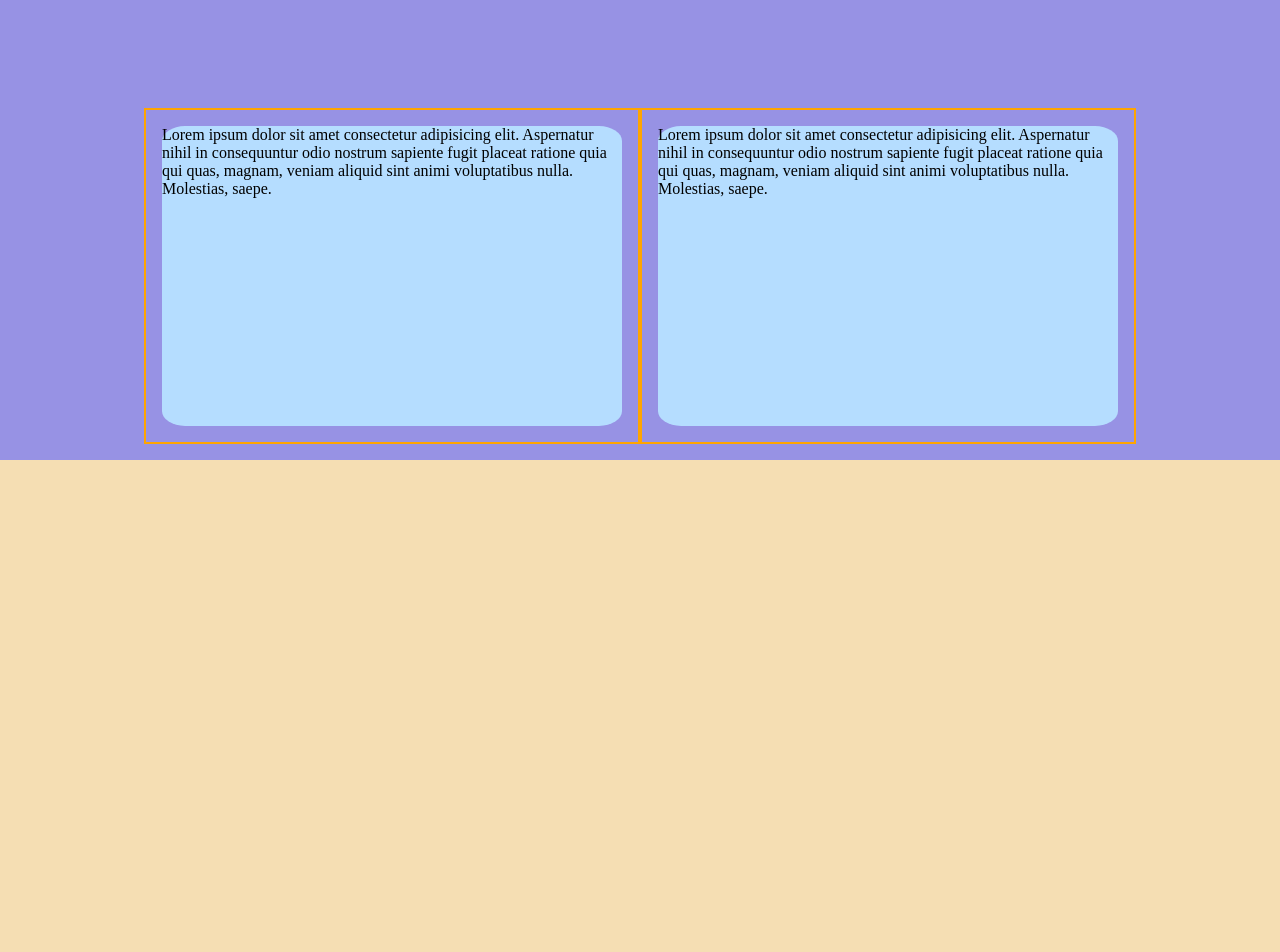
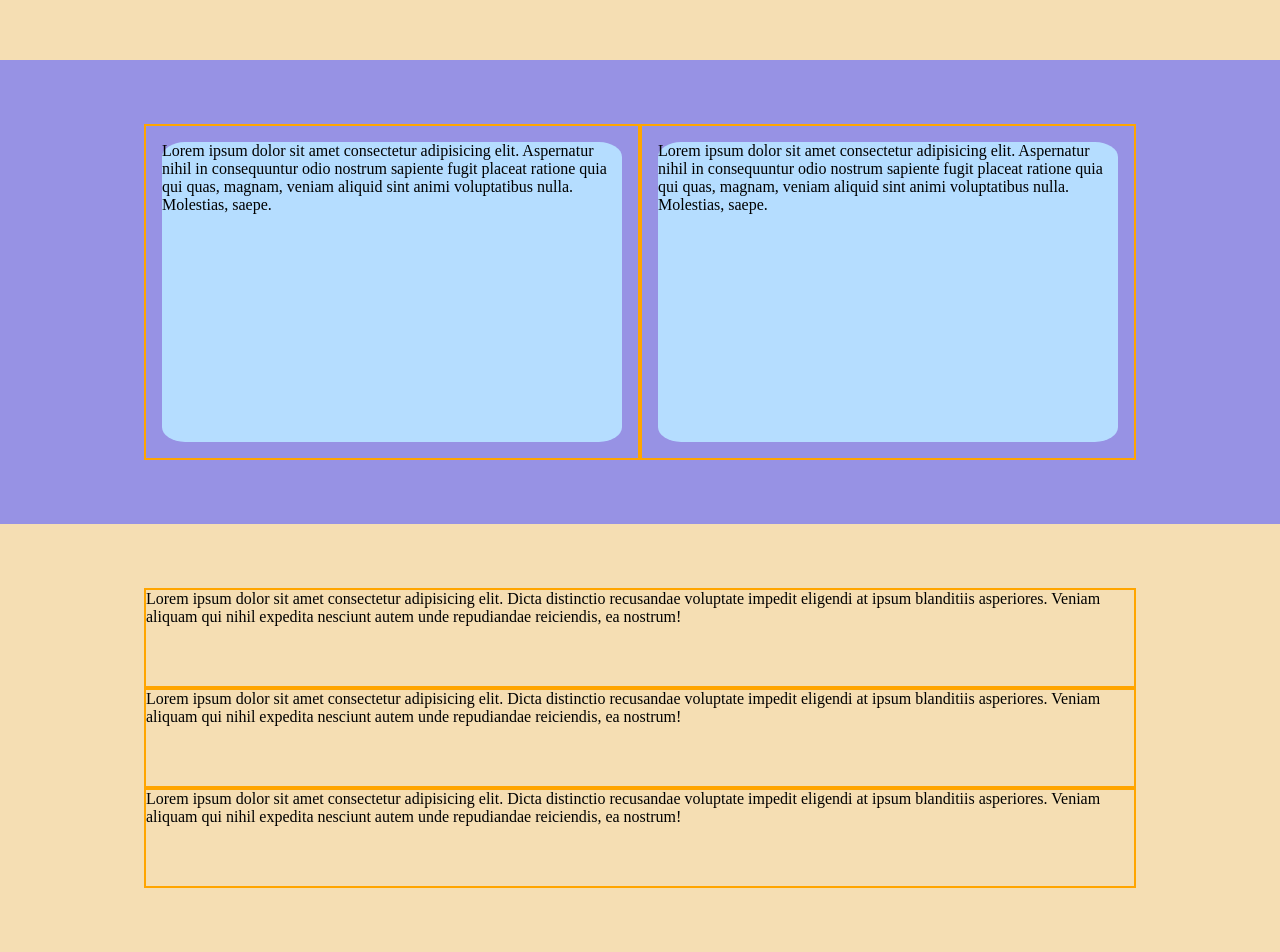
Before and after one commit to italocirillo/htmlcss-responsive-layout, a plain HTML site: page index.html in a window 1280 px wide. Shown: the part 500-1452 px from the top of the page. Before the commit the page ends 960 px from the top, so only its background shows below. Drawn offline with Linux system fonts and the light colour scheme.

Commit message:
3ªSezione-fatta

```diff
--- a/css/style.css
+++ b/css/style.css
@@ -15,12 +15,17 @@ img{
 .padding-verticale-1{
     padding: 1em 0em;
 }
-.padding-right-1{
-    padding-right: 1em;
+.padding-verticale-2{
+    padding: 2em 0em;
 }
-.padding-bottom-1{
-    padding-bottom: 1em;
+.padding-verticale-4{
+    padding: 4em 0em;
 }
+.padding-largo{
+    padding-top: 8em;
+    padding-bottom: 4em;
+}
+
 
 /* COMUNE */
 .contenitore{
@@ -75,7 +80,6 @@ ul{
 .riga{
     display: flex;
     flex-wrap: wrap;
-    padding-top: 8em;
 }
 .col-di5{
     width: 100%;
--- a/index.html
+++ b/index.html
@@ -51,7 +51,7 @@
     <main>
         <!-- GRIGLIA 1ª SEZIONE -->
         <section>
-            <div class="contenitore">
+            <div class="contenitore padding-largo">
                 <div class="riga padding-verticale-1">
                     <div class="col-di5 colonna-larga">
                         <div class="carta">
@@ -85,8 +85,8 @@
 
         <!-- GRIGLIA 2ª SEZIONE-->
         <section class="sezione2">
-            <div class="contenitore">
-                <div class="riga padding-verticale-1">
+            <div class="contenitore padding-verticale-4">
+                <div class="riga">
                     <div class="col-di2">
                         <div class="carta">
                             Lorem ipsum dolor sit amet consectetur adipisicing elit. Aspernatur nihil in consequuntur odio nostrum sapiente fugit placeat ratione quia qui quas, magnam, veniam aliquid sint animi voluptatibus nulla. Molestias, saepe.
@@ -101,6 +101,22 @@
             </div>
         </section>
         <!-- FINE GRIGLIA 2ª SEZIONE-->
+
+        <!--3ª SEZIONE -->
+        <section>
+            <div class="contenitore padding-verticale-4">
+                <div class="box">
+                    <p>Lorem ipsum dolor sit amet consectetur adipisicing elit. Dicta distinctio recusandae voluptate impedit eligendi at ipsum blanditiis asperiores. Veniam aliquam qui nihil expedita nesciunt autem unde repudiandae reiciendis, ea nostrum!</p>
+                </div>
+                <div class="box">
+                    <p>Lorem ipsum dolor sit amet consectetur adipisicing elit. Dicta distinctio recusandae voluptate impedit eligendi at ipsum blanditiis asperiores. Veniam aliquam qui nihil expedita nesciunt autem unde repudiandae reiciendis, ea nostrum!</p>
+                </div>
+                <div class="box">
+                    <p>Lorem ipsum dolor sit amet consectetur adipisicing elit. Dicta distinctio recusandae voluptate impedit eligendi at ipsum blanditiis asperiores. Veniam aliquam qui nihil expedita nesciunt autem unde repudiandae reiciendis, ea nostrum!</p>
+                </div>
+            </div>
+        </section>
+        <!-- FINE 3ª SEZIONE -->
     </main>
     <!-- FINE MAIN -->
 
```
